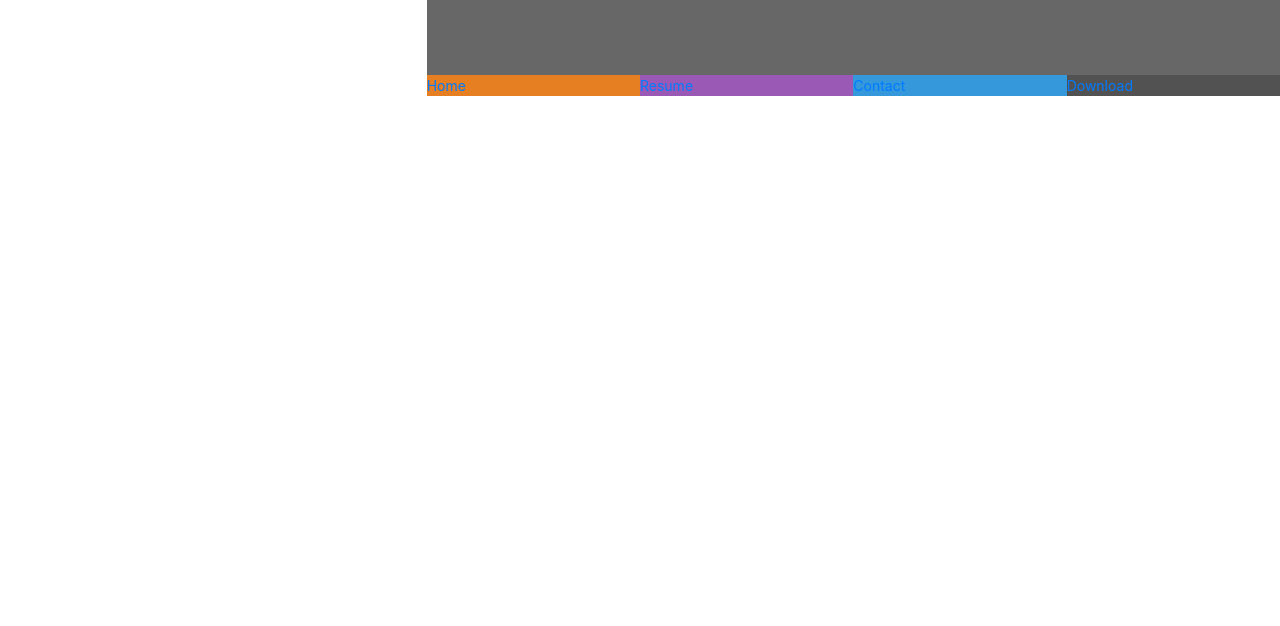
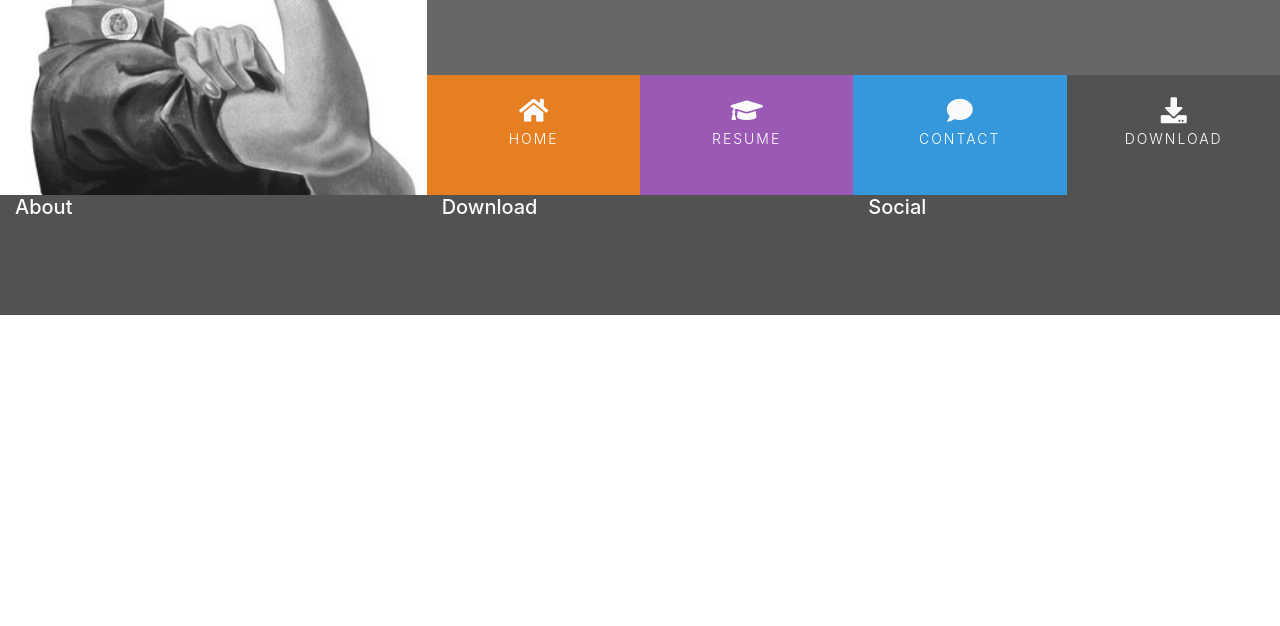
Before and after one commit to MattyOL/Cv-Demo-, a plain HTML site: page index.html in a window 1280 px wide. Shown: the part 174-800 px from the top of the page. Drawn offline with nearby package versions, Linux system fonts and the light colour scheme.

Commit message:
adding footer

```diff
--- a/css/style.css
+++ b/css/style.css
@@ -1,5 +1,6 @@
 @import url('https://fonts.googleapis.com/css?family=Roboto:100,200,300,400,500,600,700|Exo:100,200,300,400,500,600,700');
-/*------------------------------ colors*/
+
+/*--------------------------------------------Colors*/
 
 .bg-color-name-title {
     background-color: #676767;
@@ -21,7 +22,8 @@
     background-color: #525252;
 }
 
-/*-------------------------------- Heading*/
+/*--------------------------------------------Heading*/
+
 header {
     margin: 0;
 }
@@ -31,7 +33,7 @@ header {
 }
 
 .logo {
-    background: url(/workspace/Cv-Demo-/images/rosie.jpg);
+    background: url("../images/rosie.jpg");
     background-position: center;
     background-repeat: no-repeat;
     background-size: cover;
@@ -46,7 +48,7 @@ header {
     font-weight: 100;
     font-size: 46px;
     margin-top: 50px;
-    color: white;
+    color: #fff;
 }
 
 .title {
@@ -55,10 +57,8 @@ header {
     font-size: 28px;
     margin-top: 20px;
     margin-bottom: 90px;
-    color: white;
-
+    color: #fff;
 }
-
 
 .list-inline-item:not(:last-child) {
     margin: 0;
@@ -73,4 +73,53 @@ header {
     padding: 0;
 }
 
-.no
+#nav {
+    margin: 0;
+}
+
+.menuitem {
+    height: 120px;
+    text-align: center;
+    padding: 0;
+}
+
+.menuitem a {
+    width: 100%;
+    text-decoration: none;
+    color: #fff;
+    height: 120px;
+}
+
+.menuitem a i {
+    padding-top: 22px;
+    display: block;
+    color: #fafafa;
+    font-size: 26px;
+}
+
+.menuitem span {
+    display: block;
+    width: 100%;
+    padding-top: 5px;
+    text-align: center;
+    text-transform: uppercase;
+    font-size: 14px;
+    font-weight: 300;
+    letter-spacing: 2px;
+}
+
+/*--------------------------------------------Hover.css*/
+
+.hvr-sweep-to-bottom:before {
+    background: rgba(0, 0, 0, 0.2);
+    height: 120px;
+}
+
+/* ----------------------------------------Footer */
+
+footer {
+    background-color: #525252;
+    color: #fafafa;
+    min-height: 120px;
+    margin: 0;
+}
--- a/index.html
+++ b/index.html
@@ -5,6 +5,7 @@
     <meta http-equiv="X-UA-Compatible" content="IE=edge">
     <meta name="viewport" content="width=device-width, initial-scale=1.0">
     <link rel="stylesheet" href="https://maxcdn.bootstrapcdn.com/bootstrap/4.2.1/css/bootstrap.min.css" type="text/css" />
+    <link rel="stylesheet" href="https://cdnjs.cloudflare.com/ajax/libs/hover.css/2.1.1/css/hover-min.css" type="text/css" />
     <link rel="stylesheet" href="https://use.fontawesome.com/releases/v5.0.10/css/all.css" integrity="sha384-+d0P83n9kaQMCwj8F4RJB66tzIwOKmrdb46+porD/OvrJ+37WqIM7UoBtwHO6Nlg" crossorigin="anonymous">
     <link rel="stylesheet" href="css/style.css">
     <title>Rosie</title>
@@ -25,17 +26,17 @@
                 <div class="row no-gutters">
                     <div class="col">
                         <ul id="nav" class="list-inline menucontainer">
-                            <li class="col-6 col-sm-3 ui-menu-color-home list-inline-item">
-                                <a href="#"><span>Home</span></a>
+                            <li class="col-6 col-sm-3 ui-menu-color-home list-inline-item menuitem">
+                                <a href="#" class="hvr-sweep-to-bottom"><i class="fa fa-home" aria-hidden="true"></i><span>Home</span></a>
                             </li>
-                            <li class="col-6 col-sm-3 ui-menu-color-resume list-inline-item">
-                                <a href="#"><span>Resume</span></a>
+                            <li class="col-6 col-sm-3 ui-menu-color-resume list-inline-item menuitem">
+                                <a href="#" class="hvr-sweep-to-bottom" ><i class="fa fa-graduation-cap" aria-hidden="true"></i><span>Resume</span></a>
                             </li>
-                            <li class="col-6 col-sm-3 ui-menu-color-contact list-inline-item">
-                                <a href="#"><span>Contact</span></a>
+                            <li class="col-6 col-sm-3 ui-menu-color-contact list-inline-item menuitem">
+                                <a href="#" class="hvr-sweep-to-bottom"><i class="fa fa-comment" aria-hidden="true"></i><span>Contact</span></a>
                             </li>
-                            <li class="col-6 col-sm-3 ui-menu-color-download list-inline-item">
-                                <a href="#"><span>Download</span></a>
+                            <li class="col-6 col-sm-3 ui-menu-color-download list-inline-item menuitem">
+                                <a href="#" class="hvr-sweep-to-bottom"><i class="fa fa-download" aria-hidden="true"></i><span>Download</span></a>
                             </li>
                         </ul>
                     </div>
@@ -46,8 +47,18 @@
     <section>
 
     </section>
-    <footer>
-
+    <footer class="container-fluid">
+        <div class="row">
+            <div class="col-sm-4">
+                <h5 class="uppercase general-sub">About</h5>
+            </div>
+            <div class="col-sm-4">
+                <h5 class="uppercase general-sub">Download</h5>
+            </div>
+            <div class="col-sm-4">
+                <h5 class="uppercase general-sub">Social</h5>
+            </div>
+        </div>
     </footer>
 
 </body>
```
